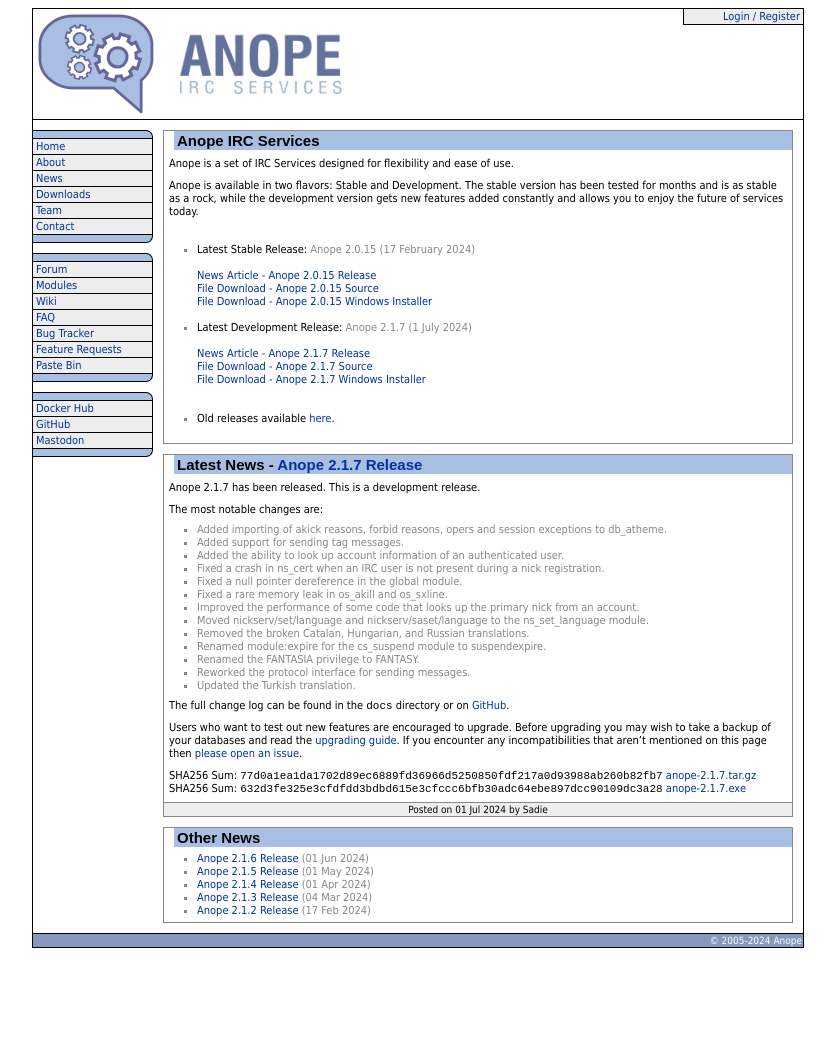
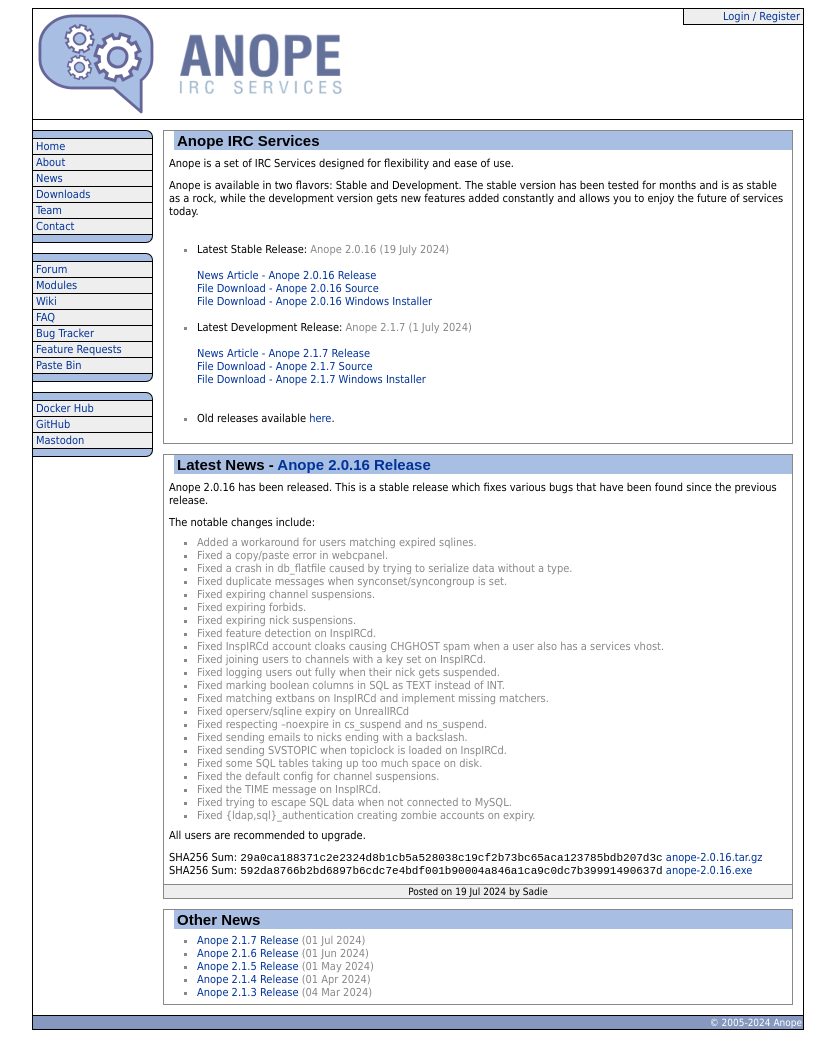
Before and after one commit to anope/website, a Jekyll site: the page built from index.html, in a window 1280 px wide. Shown: the whole page, without its empty margins (222-1057 px from the left). Built offline with Jekyll 4.4.1, drawn with Linux system fonts in a browser that asks for light colours; the list of posts is cut into pages by our own code; before the commit the page ends 956 px from its top, so only the background shows below that.

Commit message:
Add the news post for the 2.0.16 release.

```diff
--- a/_config.yml
+++ b/_config.yml
@@ -42,8 +42,8 @@
     source: https://github.com/anope/anope/archive/refs/tags/2.1.7.tar.gz
     windows: https://github.com/anope/anope/releases/download/2.1.7/anope-2.1.7.exe
   stable:
-    version: 2.0.15
-    date: 2024-02-17
-    news: /news/2024/anope-2015-release.html
-    source: https://github.com/anope/anope/archive/refs/tags/2.0.15.tar.gz
-    windows: https://github.com/anope/anope/releases/download/2.0.15/anope-2.0.15r2.exe
+    version: 2.0.16
+    date: 2024-07-19
+    news: /news/2024/anope-2016-release.html
+    source: https://github.com/anope/anope/archive/refs/tags/2.0.16.tar.gz
+    windows: https://github.com/anope/anope/releases/download/2.0.16/anope-2.0.16.exe
--- /dev/null
+++ b/_posts/2020s/2024-07-19-anope-2016-release.md
@@ -0,0 +1,39 @@
+---
+layout: post
+title: Anope 2.0.16 Release
+author: Sadie
+category: 2024
+---
+
+Anope 2.0.16 has been released. This is a stable release which fixes various bugs that have been found since the previous release.
+
+The notable changes include:
+
+- Added a workaround for users matching expired sqlines.
+- Fixed a copy/paste error in webcpanel.
+- Fixed a crash in db_flatfile caused by trying to serialize data without a type.
+- Fixed duplicate messages when synconset/syncongroup is set.
+- Fixed expiring channel suspensions.
+- Fixed expiring forbids.
+- Fixed expiring nick suspensions.
+- Fixed feature detection on InspIRCd.
+- Fixed InspIRCd account cloaks causing CHGHOST spam when a user also has a services vhost.
+- Fixed joining users to channels with a key set on InspIRCd.
+- Fixed logging users out fully when their nick gets suspended.
+- Fixed marking boolean columns in SQL as TEXT instead of INT.
+- Fixed matching extbans on InspIRCd and implement missing matchers.
+- Fixed operserv/sqline expiry on UnrealIRCd
+- Fixed respecting --noexpire in cs_suspend and ns_suspend.
+- Fixed sending emails to nicks ending with a backslash.
+- Fixed sending SVSTOPIC when topiclock is loaded on InspIRCd.
+- Fixed some SQL tables taking up too much space on disk.
+- Fixed the default config for channel suspensions.
+- Fixed the TIME message on InspIRCd.
+- Fixed trying to escape SQL data when not connected to MySQL.
+- Fixed {ldap,sql}\_authentication creating zombie accounts on expiry.
+
+All users are recommended to upgrade.
+
+SHA256 Sum: `29a0ca188371c2e2324d8b1cb5a528038c19cf2b73bc65aca123785bdb207d3c` [anope-2.0.16.tar.gz](https://github.com/anope/anope/archive/refs/tags/2.0.16.tar.gz)
+\
+SHA256 Sum: `592da8766b2bd6897b6cdc7e4bdf001b90004a846a1ca9c0dc7b39991490637d` [anope-2.0.16.exe](https://github.com/anope/anope/releases/download/2.0.16/anope-2.0.16.exe)
```
